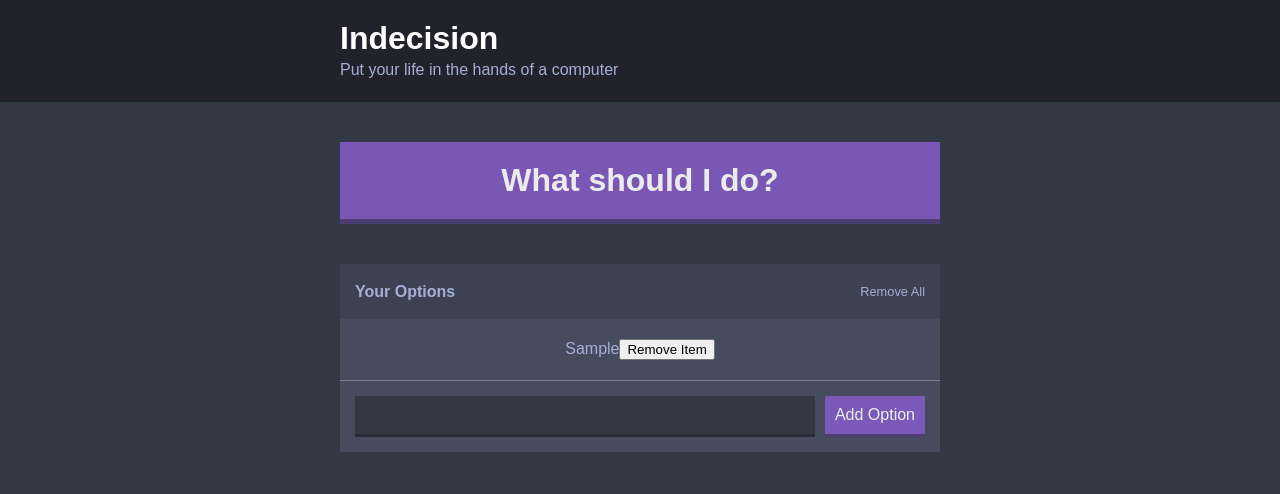
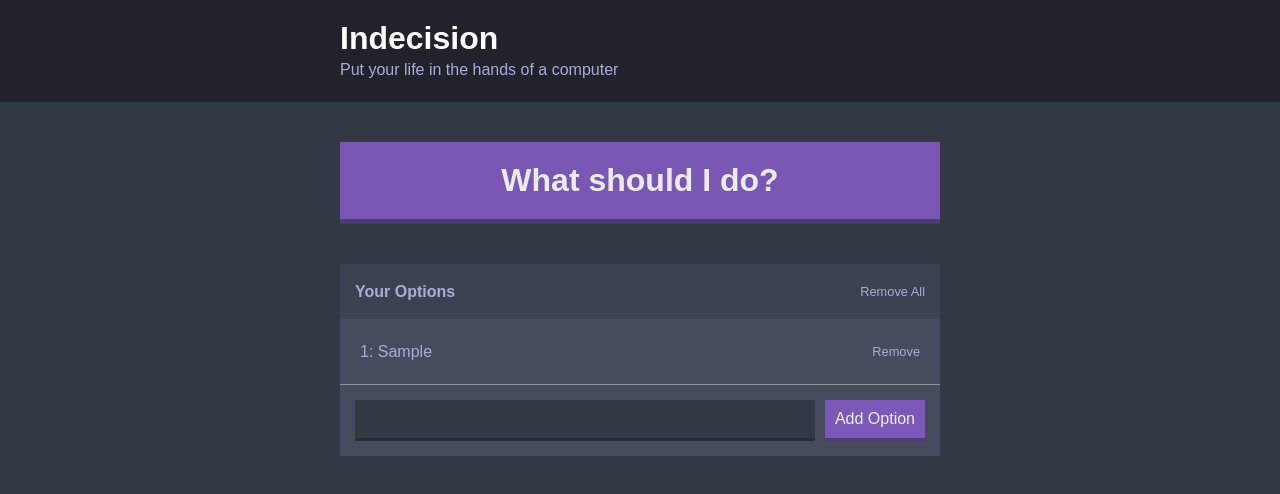
Before and after one commit to PhilMcVay/indecision-app, a React (Create React App) app: page / in a window 1280 px wide. Both pictures are taken after typing "Sample" into the empty fields and a click on the button "Add Option". Shown: the top 494 px of the page. Built offline with nearby package versions, Linux system fonts and the light colour scheme.

Commit message:
Set up react-modal, finished styling

```diff
--- a/package.json
+++ b/package.json
@@ -5,6 +5,7 @@
   "dependencies": {
     "react": "^16.2.0",
     "react-dom": "^16.2.0",
+    "react-modal": "^3.2.1",
     "react-scripts": "1.1.1",
     "styled-components": "^3.1.6"
   },
--- a/src/App.js
+++ b/src/App.js
@@ -3,12 +3,7 @@ import Header from './components/Header'
 import Action from './components/Action'
 import Options from './components/Options'
 import AddOption from './components/AddOption'
-import styled from 'styled-components'
-
-const AppWrapper = styled.div`
-  min-height: 100vh;
-  background-color: #333845;
-`
+import OptionModal from './components/OptionModal'
 
 class IndecisionApp extends Component {
 
@@ -18,8 +13,10 @@ class IndecisionApp extends Component {
     this.handleRemoveOption = this.handleRemoveOption.bind(this)
     this.handlePick = this.handlePick.bind(this)
     this.handleAddOption = this.handleAddOption.bind(this)
+    this.handleCloseModal = this.handleCloseModal.bind(this)
     this.state = {
-      options: []
+      options: [],
+      selectedOption: undefined
     }
   }
 
@@ -52,10 +49,15 @@ class IndecisionApp extends Component {
     this.setState( () => ({ options: [] }) )
   }
 
+  handleCloseModal() {
+    this.setState( () => ({ selectedOption: undefined }) )
+  }
+
   handlePick() {
     const randomNum = (Math.floor(Math.random() * this.state.options.length))
-    const option = this.state.options[randomNum]
-    alert(option)
+    const selectedOption = this.state.options[randomNum]
+
+    this.setState( () => ({ selectedOption }))
   }
 
   handleAddOption(option) {
@@ -75,7 +77,7 @@ class IndecisionApp extends Component {
     const subtitle = 'Put your life in the hands of a computer'
 
     return (
-      <AppWrapper>
+      <div id="app-container">
         <Header
           subtitle={subtitle}
         />
@@ -90,7 +92,12 @@ class IndecisionApp extends Component {
           handleRemoveOption={this.handleRemoveOption}
         />
         <AddOption handleAddOption={this.handleAddOption}/>
-      </AppWrapper>
+        <OptionModal
+          isOpen={this.state.selectedOption}
+          selectedOption={this.state.selectedOption}
+          handleCloseModal={this.handleCloseModal}
+        />
+      </div>
     )
 
   }
--- a/src/components/AddOption.style.js
+++ b/src/components/AddOption.style.js
@@ -5,6 +5,11 @@ export const AddOptionInner = styled.div`
   margin: 0 auto;
   background-color: #464C5E;
   text-align: center;
+
+  p {
+    font-size: 14px;
+    font-style: italic;
+  }
 `
 
 export const Flex = styled.div`
--- a/src/components/Option.js
+++ b/src/components/Option.js
@@ -1,20 +1,30 @@
 import React from 'react'
+import {
+  Flex,
+  RemoveButton,
+  OptionWrap
+} from './Option.style'
 
 const Option = (props) => {
 
   const optionText = props.optionText
+  const index = props.index
   const handleRemoveOption = props.handleRemoveOption
 
   return (
     <div id="option-container">
-      {optionText}
-      <button
-        onClick={e => {
-          handleRemoveOption(optionText)
-        }}
-      >
-        Remove Item
-      </button>
+      <OptionWrap>
+        <Flex>
+          {index}: {optionText}
+          <RemoveButton
+            onClick={e => {
+              handleRemoveOption(optionText)
+            }}
+          >
+            Remove
+          </RemoveButton>
+        </Flex>
+      </OptionWrap>
     </div>
   )
 
--- a/src/components/Option.style.js
+++ b/src/components/Option.style.js
@@ -0,0 +1,27 @@
+import styled from 'styled-components'
+
+export const Flex = styled.div`
+  display: flex;
+  justify-content: space-between;
+  align-items: center;
+`
+
+export const RemoveButton = styled.button`
+  background: none;
+  border: 0;
+  color: #A5AFD6;
+  line-height: 25px;
+  font-size: 0.8em;
+  padding: 0;
+  cursor: pointer;
+  transition: 0.1s all ease-in-out;
+
+  &:hover {
+    color: white;
+  }
+`
+
+export const OptionWrap = styled.div`
+  padding: 20px;
+  border-bottom: 1px solid rgba(255, 255, 255, 0.4);
+`
--- /dev/null
+++ b/src/components/OptionModal.js
@@ -0,0 +1,38 @@
+import React from 'react'
+import Modal from 'react-modal'
+import './OptionModal.style.css'
+
+Modal.setAppElement('#root')
+
+const OptionModal = (props) => {
+
+  const selectedOption = props.selectedOption
+  const handleCloseModal = props.handleCloseModal
+
+  return (
+    <div id="modal-container">
+      <Modal
+        className="modal"
+        closeTimeoutMS={200}
+        isOpen={!!selectedOption}
+        onRequestClose={handleCloseModal}
+        contentLabel={'Selected Option'}
+      >
+        <h3 className="modal__title">Selected Option</h3>
+        {
+          selectedOption &&
+          <p className="modal__body">{selectedOption}</p>
+        }
+        <button
+          className="modal__button"
+          onClick={handleCloseModal}
+        >
+        Okay
+        </button>
+      </Modal>
+    </div>
+  )
+
+}
+
+export default OptionModal
--- /dev/null
+++ b/src/components/OptionModal.style.css
@@ -0,0 +1,57 @@
+.ReactModalPortal > div {
+  opacity: 0;
+}
+
+.ReactModalPortal .ReactModal__Overlay {
+  transition: opacity 0.2s ease-in-out;
+  display: flex;
+  justify-content: center;
+  align-items: center;
+}
+
+.ReactModalPortal .ReactModal__Overlay--after-open {
+  opacity: 1;
+}
+
+.ReactModalPortal .ReactModal__Overlay--before-close {
+  opacity: 0;
+}
+
+.ReactModalPortal .ReactModal__content--after-open {
+  position: static;
+}
+
+.modal {
+  background-color: #333845;
+  color: white;
+  padding: 40px;
+  text-align: center;
+  outline: none;
+  max-width: 300px;
+}
+
+.modal__title {
+  margin: 0 0 15px 0;
+}
+
+.modal__body {
+  word-break: break-all;
+}
+
+.modal__button {
+  text-align: center;
+  background-color: #825BC2;
+  color: white;
+  font-size: 1em;
+  padding: 10px;
+  cursor: pointer;
+  border: 0;
+  outline: none;
+  opacity: 0.9;
+  border-bottom: 3px solid #4E3D77;
+  transition: 0.1s all ease-in-out;
+}
+
+.modal__button:hover {
+  opacity: 1;
+}
--- a/src/components/Options.js
+++ b/src/components/Options.js
@@ -31,9 +31,10 @@ const Options = (props) => {
             <p>Add an option to the list to get started!</p>
           }
           {
-              options.map(option =>
+              options.map( (option, index) =>
                 <Option
                 key={option}
+                index={index + 1}
                 optionText={option}
                 handleRemoveOption={handleRemoveOption}
                 />
--- a/src/components/Options.style.js
+++ b/src/components/Options.style.js
@@ -15,8 +15,12 @@ export const OptionsContainer = styled.div`
   text-align: center;
   color: #A5AFD6;
   background-color: #464C5E;
-  padding: 20px;
-  border-bottom: 1px solid rgba(255, 255, 255, 0.3);
+
+  p {
+    margin: 0;
+    padding: 20px 0;
+    border-bottom: 1px solid rgba(255, 255, 255, 0.4);
+  }
 `
 
 export const Flex = styled.div`
--- a/src/index.css
+++ b/src/index.css
@@ -2,4 +2,5 @@ body {
   margin: 0;
   padding: 0;
   font-family: sans-serif;
+  background-color: #333845;
 }
```
Also changed, not shown: 1 other file (tests, documents, lock files or other folders).
